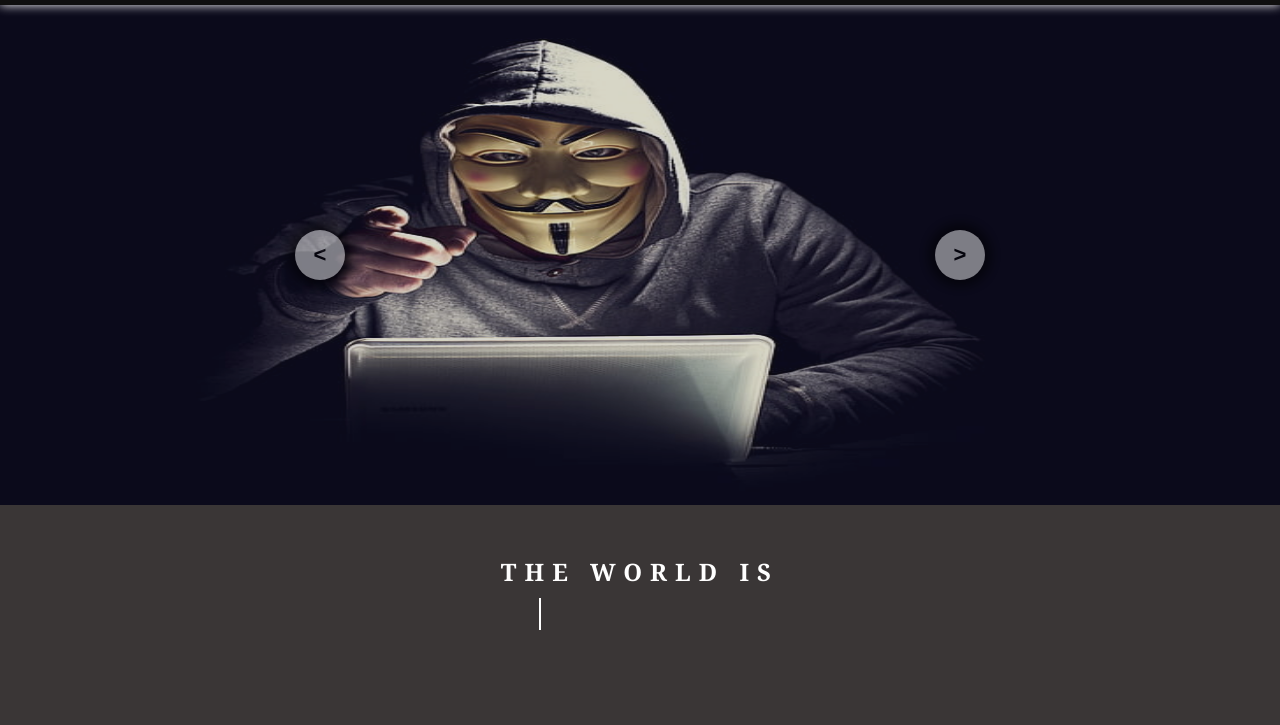
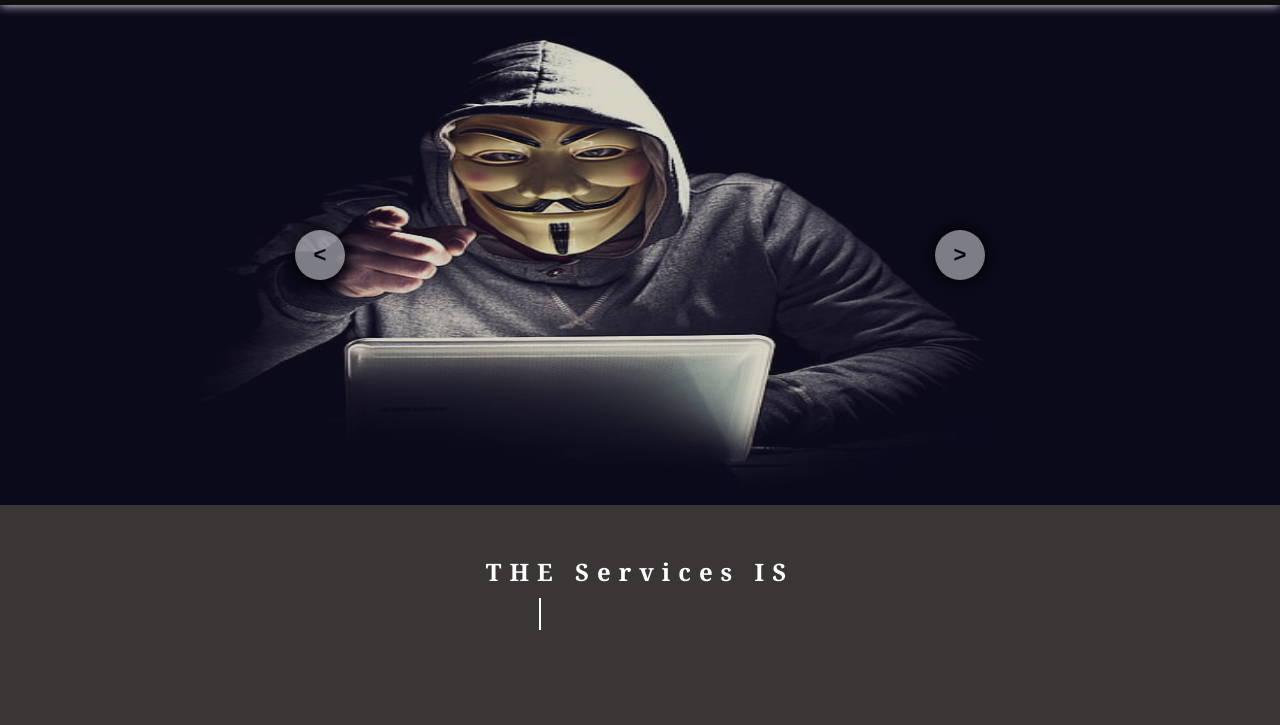
Before and after one commit to Gayu111/photography-portfolio, a plain HTML site: page index.html in a window 1280 px wide. Shown: the part 75-800 px from the top of the page. Drawn offline with nearby package versions, Linux system fonts and the light colour scheme.

Commit message:
Update index.html

```diff
--- a/index.html
+++ b/index.html
@@ -45,7 +45,7 @@
     </div>
 
     <div class="text">
-        THE WORLD IS<span></span>
+        THE Services IS<span></span>
     </div>
 
     <div class="boxes">
```
